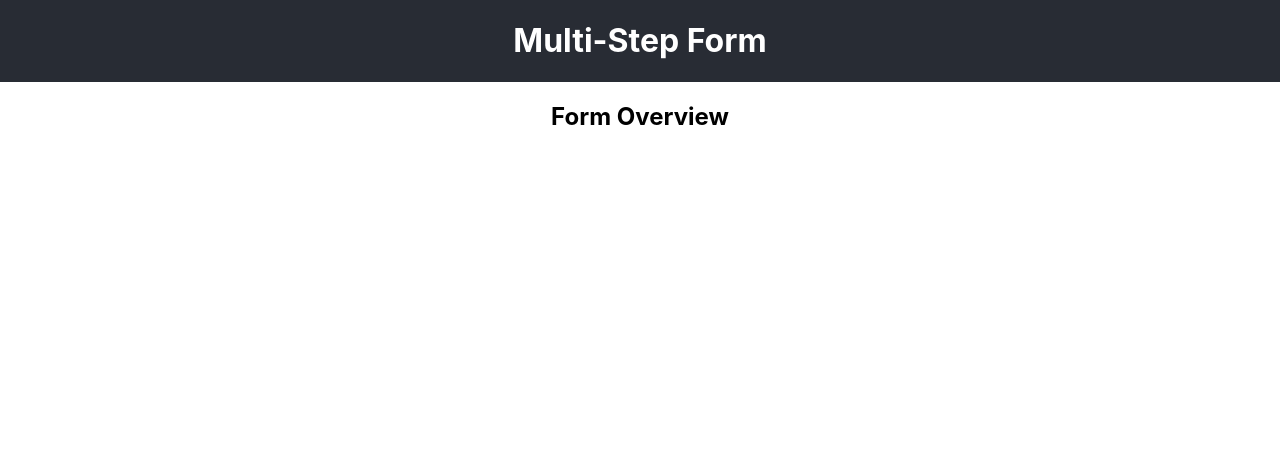
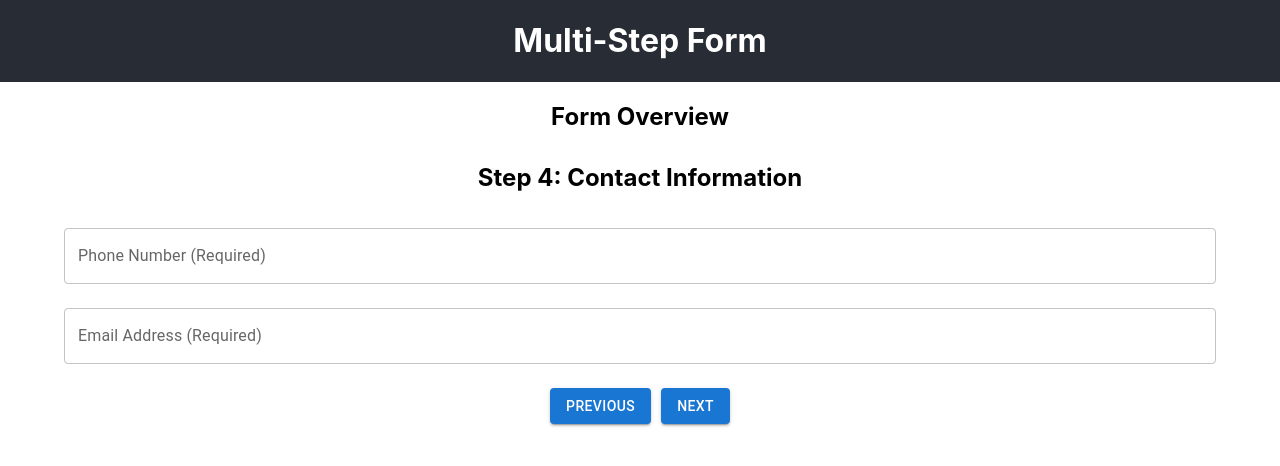
Before and after one commit to freelifebrett/spec-fi-app, a React (Create React App) app: page /step-4 in a window 1280 px wide. Shown: the top 466 px of the page. Built offline with nearby package versions, Linux system fonts and the light colour scheme.

Commit message:
Added stepfour

```diff
--- a/src/components/MultiStepForm/FormSteps/StepFour/StepFour.js
+++ b/src/components/MultiStepForm/FormSteps/StepFour/StepFour.js
@@ -1,13 +1,16 @@
-import React, { useState } from 'react';
+import React from 'react';
 import { useDispatch, useSelector } from 'react-redux';
-import { updatePhoneNumber, updateEmail } from './formSlice'; // Update with your actual path
+import { TextField, Button, Container, Typography, Box } from '@mui/material';
+import { updateField, updateCurrentStep } from '../../../../redux/form/formSlice';
+import { useNavigate } from 'react-router-dom';
 
 const StepFour = () => {
   const dispatch = useDispatch();
-  const phoneNumber = useSelector(state => state.form.phoneNumber);
-  const email = useSelector(state => state.form.email);
-  const [errors, setErrors] = useState({});
+  const navigate = useNavigate();
+  const formData = useSelector(state => state.form);
+  const [errors, setErrors] = React.useState({});
 
+  // Validation logic
   const validatePhoneNumber = (number) => {
     const regex = /^\d{10}$/;
     return regex.test(number);
@@ -18,56 +21,72 @@ const StepFour = () => {
     return regex.test(email);
   };
 
-  const handlePhoneNumberChange = (e) => {
-    const number = e.target.value;
-    if (validatePhoneNumber(number)) {
-      dispatch(updatePhoneNumber(number));
-      setErrors(prevErrors => ({ ...prevErrors, phoneNumber: '' }));
-    } else {
-      setErrors(prevErrors => ({ ...prevErrors, phoneNumber: 'Invalid phone number.' }));
+  // Handle field change
+  const handleFieldChange = (e) => {
+    const { name, value } = e.target;
+    let isValid = true;
+
+    // Validate fields
+    if (name === 'phoneNumber') {
+      isValid = validatePhoneNumber(value);
+      setErrors({ ...errors, phoneNumber: isValid ? '' : 'Invalid phone number.' });
+    } else if (name === 'email') {
+      isValid = validateEmail(value);
+      setErrors({ ...errors, email: isValid ? '' : 'Invalid email address.' });
+    }
+
+    if (isValid) {
+      dispatch(updateField({ [name]: value }));
     }
   };
 
-  const handleEmailChange = (e) => {
-    const email = e.target.value;
-    if (validateEmail(email)) {
-      dispatch(updateEmail(email));
-      setErrors(prevErrors => ({ ...prevErrors, email: '' }));
-    } else {
-      setErrors(prevErrors => ({ ...prevErrors, email: 'Invalid email address.' }));
-    }
+  // Navigation functions
+  const goToPreviousStep = () => {
+    navigate('/step-three'); // Update with your actual route
+  };
+
+  const goToNextStep = () => {
+    navigate('/step-five'); // Update with your actual route
   };
 
   return (
-    <div className="step-four-form">
-      <h2>Step 4: Contact Information</h2>
-      <form>
-        <div className="form-group">
-          <label htmlFor="phone-number">Phone Number (Required)</label>
-          <input
-            type="text"
-            id="phone-number"
-            value={phoneNumber}
-            onChange={handlePhoneNumberChange}
-            maxLength="10"
-            placeholder="Enter your 10-digit phone number"
+    <Container>
+      <Box my={4}>
+        <h2>Step 4: Contact Information</h2>
+        <form>
+          <TextField
+            fullWidth
+            margin="normal"
+            id="phoneNumber"
+            name="phoneNumber"
+            label="Phone Number (Required)"
+            value={formData.phoneNumber}
+            onChange={handleFieldChange}
+            error={!!errors.phoneNumber}
+            helperText={errors.phoneNumber}
           />
-          {errors.phoneNumber && <p className="error">{errors.phoneNumber}</p>}
-        </div>
-        <div className="form-group">
-          <label htmlFor="email">Email Address (Required)</label>
-          <input
-            type="email"
+          <TextField
+            fullWidth
+            margin="normal"
             id="email"
-            value={email}
-            onChange={handleEmailChange}
-            placeholder="Enter your email address"
+            name="email"
+            label="Email Address (Required)"
+            value={formData.email}
+            onChange={handleFieldChange}
+            error={!!errors.email}
+            helperText={errors.email}
           />
-          {errors.email && <p className="error">{errors.email}</p>}
-        </div>
-        {/* Additional form elements or navigation buttons */}
-      </form>
-    </div>
+          <Box mt={2}>
+            <Button variant="contained" color="primary" onClick={goToPreviousStep}>
+              Previous
+            </Button>
+            <Button variant="contained" color="primary" onClick={goToNextStep} style={{ marginLeft: '10px' }}>
+              Next
+            </Button>
+          </Box>
+        </form>
+      </Box>
+    </Container>
   );
 };
 
--- a/src/components/MultiStepForm/MultiStepForm.js/MultiStepForm.js
+++ b/src/components/MultiStepForm/MultiStepForm.js/MultiStepForm.js
@@ -3,6 +3,7 @@ import { Routes, Route } from 'react-router-dom';
 import StepOne from '../FormSteps/StepOne';
 import StepTwo from '../FormSteps/StepTwo';
 import StepThree from '../FormSteps/StepThree';
+import StepFour from '../FormSteps/StepFour';
 // ... import all other step components
 
 const MultiStepForm = () => {
@@ -14,7 +15,7 @@ const MultiStepForm = () => {
         <Route path="step-1" element={<StepOne />} />
         <Route path="step-2" element={<StepTwo />} />
         <Route path="step-3" element={<StepThree />} />
-        {/* Add Route components for additional steps */}
+        <Route path="step-4" element={<StepFour />} />
       </Routes>
       {/* Navigation buttons are typically not needed here as each step would have its own navigation. */}
     </div>
```
